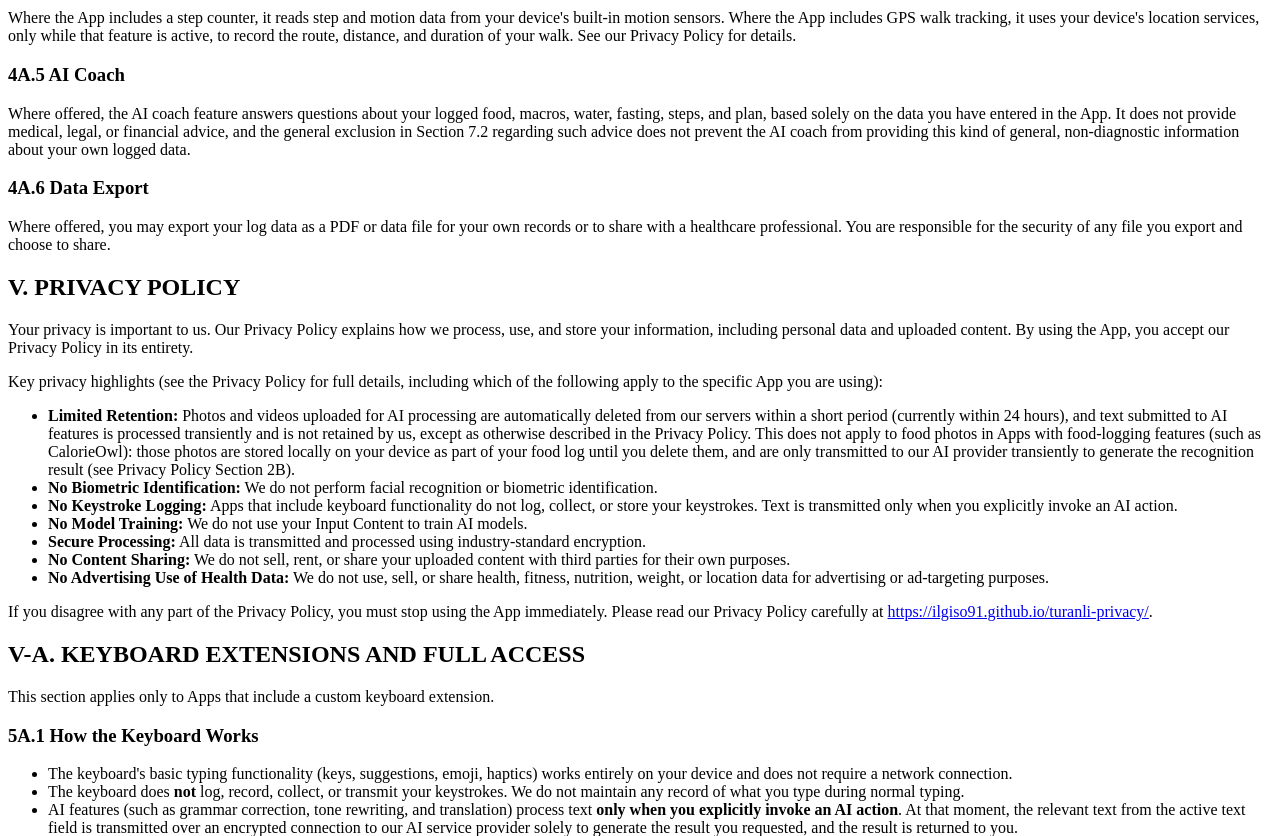
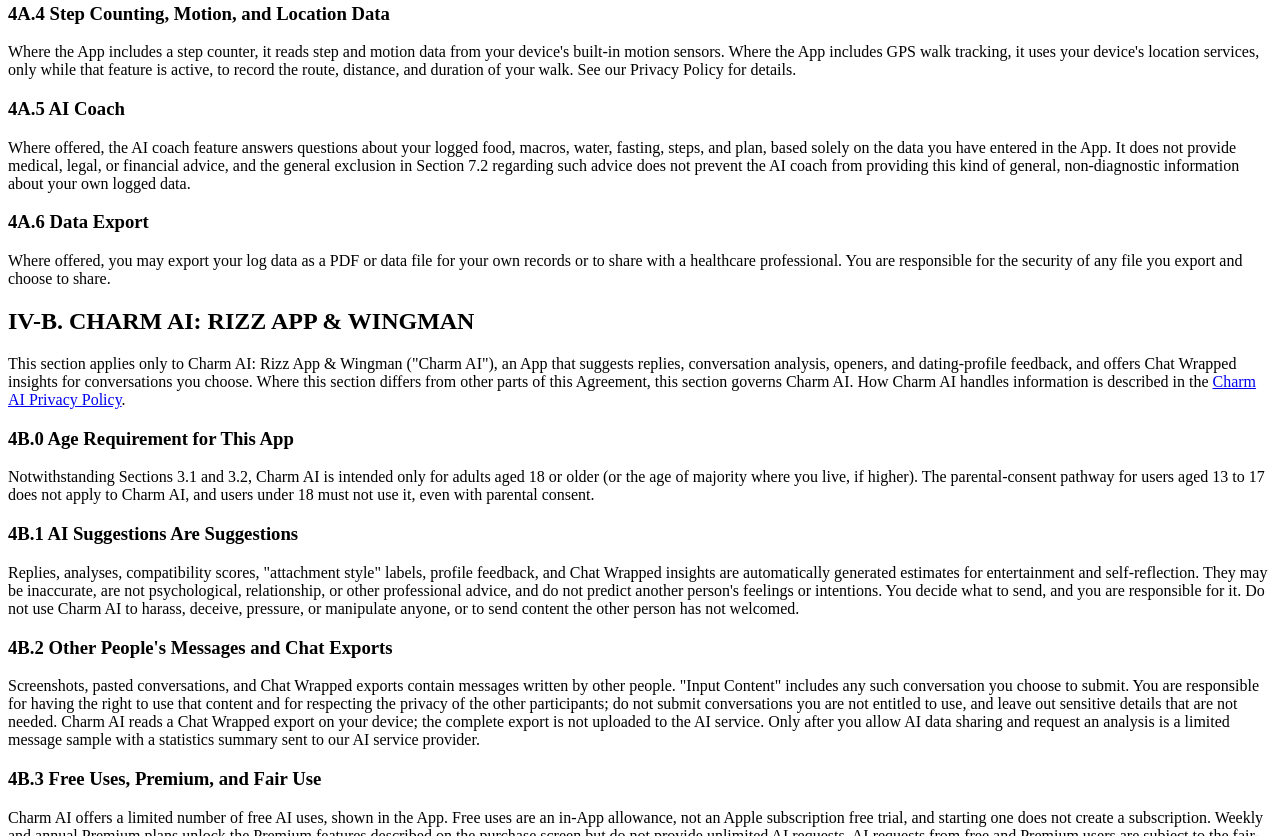
Before and after one commit to ilgiso91/turanli-terms, a plain HTML site: page index.html in a window 1280 px wide. Shown: the part 1964-2800 px from the top of the page. Drawn offline with Linux system fonts and the light colour scheme.

Commit message:
Add Charm AI terms: 18+, chat exports, Premium fair use

```diff
--- a/index.html
+++ b/index.html
@@ -26,6 +26,7 @@
 <p>To use the App, you must be of legal age in your jurisdiction (usually 18 years or older).</p>
 <p>Minors (typically under 18) must have parental or guardian consent and supervision to use the App. If you are between 13 and 17, ensure your parent or guardian reads and agrees to this Agreement before using the App. Parents and guardians are responsible for supervising their minors' use of the App and all charges incurred.</p>
 <p>Anyone under 13 is not permitted to download, install, access, or use the App under any circumstances.</p>
+<p>Some Apps are for adults only and do not offer the parental-consent pathway described above: see Section 4A.0 (health, fitness, and nutrition Apps) and Section 4B.0 (Charm AI).</p>
 <p>By using the App, you confirm that you are of legal age, an emancipated minor, or possess legal parental or guardian consent, and are fully competent to agree to this Agreement.</p>
 <h3>3.2 Feature-Specific Age Restrictions</h3>
 <p>Certain features (including, where available, avatar creation or other features involving the processing of photos of real people) may only be used by users who are 18 years of age or older. Where an App or feature is subject to a stricter age requirement, this will be indicated in the App or on its App Store page. If we become aware of minors using an age-restricted feature, we will immediately terminate their access to that feature and may suspend their account.</p>
@@ -64,6 +65,17 @@
 <p>Where offered, the AI coach feature answers questions about your logged food, macros, water, fasting, steps, and plan, based solely on the data you have entered in the App. It does not provide medical, legal, or financial advice, and the general exclusion in Section 7.2 regarding such advice does not prevent the AI coach from providing this kind of general, non-diagnostic information about your own logged data.</p>
 <h3>4A.6 Data Export</h3>
 <p>Where offered, you may export your log data as a PDF or data file for your own records or to share with a healthcare professional. You are responsible for the security of any file you export and choose to share.</p>
+
+<h2 id="charm-ai">IV-B. CHARM AI: RIZZ APP &amp; WINGMAN</h2>
+<p>This section applies only to Charm AI: Rizz App &amp; Wingman ("Charm AI"), an App that suggests replies, conversation analysis, openers, and dating-profile feedback, and offers Chat Wrapped insights for conversations you choose. Where this section differs from other parts of this Agreement, this section governs Charm AI. How Charm AI handles information is described in the <a href="https://ilgiso91.github.io/turanli-privacy/charm-ai.html">Charm AI Privacy Policy</a>.</p>
+<h3>4B.0 Age Requirement for This App</h3>
+<p>Notwithstanding Sections 3.1 and 3.2, Charm AI is intended only for adults aged 18 or older (or the age of majority where you live, if higher). The parental-consent pathway for users aged 13 to 17 does not apply to Charm AI, and users under 18 must not use it, even with parental consent.</p>
+<h3>4B.1 AI Suggestions Are Suggestions</h3>
+<p>Replies, analyses, compatibility scores, "attachment style" labels, profile feedback, and Chat Wrapped insights are automatically generated estimates for entertainment and self-reflection. They may be inaccurate, are not psychological, relationship, or other professional advice, and do not predict another person's feelings or intentions. You decide what to send, and you are responsible for it. Do not use Charm AI to harass, deceive, pressure, or manipulate anyone, or to send content the other person has not welcomed.</p>
+<h3>4B.2 Other People's Messages and Chat Exports</h3>
+<p>Screenshots, pasted conversations, and Chat Wrapped exports contain messages written by other people. "Input Content" includes any such conversation you choose to submit. You are responsible for having the right to use that content and for respecting the privacy of the other participants; do not submit conversations you are not entitled to use, and leave out sensitive details that are not needed. Charm AI reads a Chat Wrapped export on your device; the complete export is not uploaded to the AI service. Only after you allow AI data sharing and request an analysis is a limited message sample with a statistics summary sent to our AI service provider.</p>
+<h3>4B.3 Free Uses, Premium, and Fair Use</h3>
+<p>Charm AI offers a limited number of free AI uses, shown in the App. Free uses are an in-App allowance, not an Apple subscription free trial, and starting one does not create a subscription. Weekly and annual Premium plans unlock the Premium features described on the purchase screen but do not provide unlimited AI requests. AI requests from free and Premium users are subject to the fair-use and security limits in Section 7.5; if a limit is reached, the App tells you, and AI features become available again later. Prices vary by App Store country or region, and the price, billing period, and automatic renewal are shown before you purchase. Sections 9.2 to 9.5 apply to Premium subscriptions.</p>
 
 <h2>V. PRIVACY POLICY</h2>
 <p>Your privacy is important to us. Our Privacy Policy explains how we process, use, and store your information, including personal data and uploaded content. By using the App, you accept our Privacy Policy in its entirety.</p>
@@ -509,7 +521,7 @@
 </p>
 <p>We will make reasonable efforts to respond to your inquiry within a reasonable timeframe.</p>
 <hr>
-<p><strong>Last Updated:</strong> August 1, 2026</p>
+<p><strong>Last Updated:</strong> October 5, 2026</p>
 <p><em>By downloading, installing, or using any TuranliApp application, you acknowledge that you have read, understood, and agree to be bound by this Agreement.</em></p>
 </body>
 </html>
```
